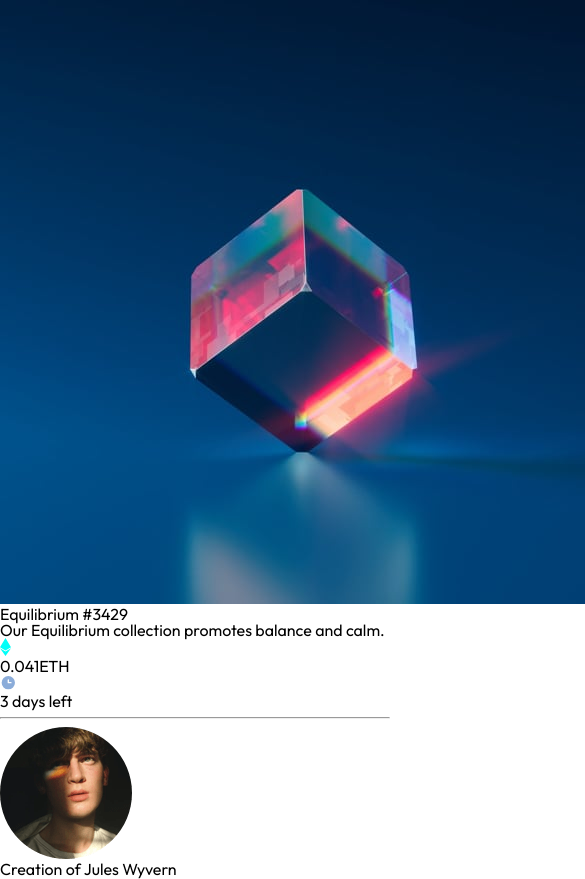
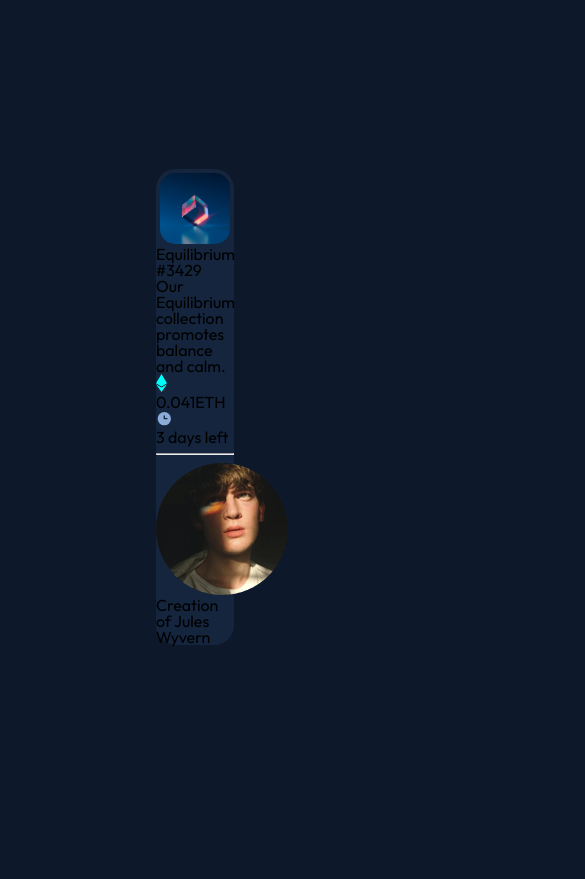
Before and after one commit to GuilhermeOliveira-a/Nft-preview-card, a plain HTML site: page index.html in a window 390 px wide. Shown: the whole page, 585 px wide, since content can reach past the window. After the commit the page ends 844 px from the top, so only its background shows below. Drawn offline with Linux system fonts and the light colour scheme.

Commit message:
arrumando pequenos bugs do css mobile

```diff
--- a/index.css
+++ b/index.css
@@ -58,7 +58,7 @@
 
     div{
 
-        align-items: baseline;
+        align-items: center;
         display: flex;
     }
 
@@ -67,7 +67,8 @@
         width: 90%;
         display: flex;
         justify-content: space-between;
-        align-items: baseline;
+        padding-bottom: 10px;
+
     }
 
     #eth{
@@ -108,3 +109,29 @@
         color: var(--White);
     }
 }
+
+/* Web CSS */
+
+body{
+    background-color: var(--AzulEscuro);
+    padding-top: 20vh;
+}
+
+
+main{
+    border-radius: 20px;
+    background-color: var(--AzulMedio);
+    margin: auto;
+    width: 20%;
+}
+
+#imgPrincipal{
+    padding-top: 6%;
+    text-align: center;
+    margin: auto;
+}
+
+#imgEquilibrium{
+    border-radius: 15px;
+    width: 90%;
+}
```
